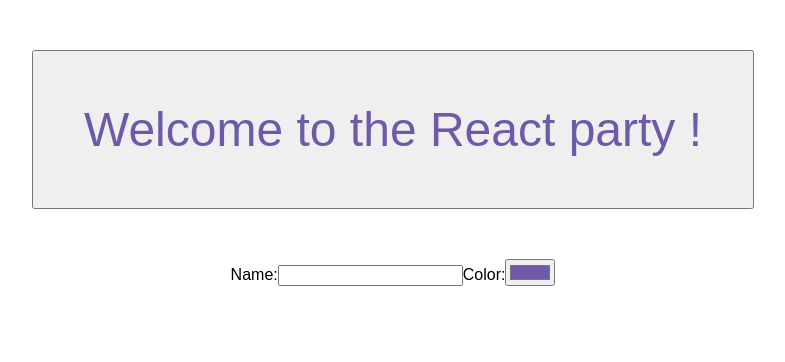
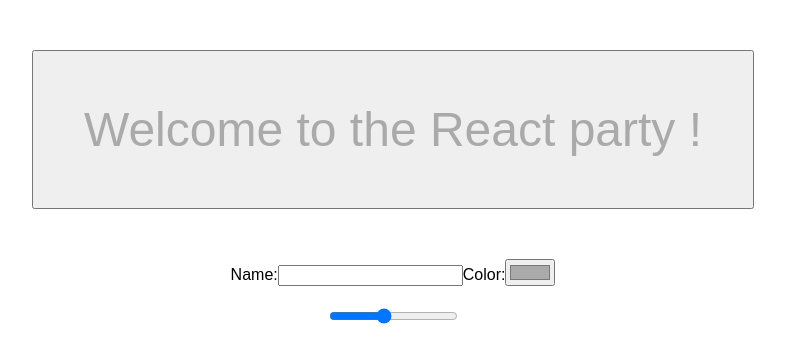
Before and after one commit to cfpdx-401JS-spring-2017/react-editor, a React (Create React App) app: page / in a window 1280 px wide. Shown: the top 362 px of the page, without its empty margins (247-1032 px from the left). Built offline with nearby package versions, Linux system fonts and the light colour scheme.

Commit message:
add font range

```diff
--- a/src/App.js
+++ b/src/App.js
@@ -2,12 +2,13 @@
 
 class App extends Component {
 
-  constructor(props) {
-    super(props)
+  constructor() {
+    super()
 
     this.state = {
       name: '',
-      color: '#6f5aaa',
+      color: '#aaaaaa',
+      font: 42
     };
 
   }
@@ -20,16 +21,19 @@
     this.setState({ color });
   }
 
+  changeFontSize(font) {
+    this.setState({ font });
+  }
+
 
 
   render() {
-    const name = this.state.name;
-    const color = this.state.color;
+    const {name, color, font} = this.state;
 
     return (
-      <div className="name">
-        <button style={{ color: color}} onClick={() => this.changeColor('#' + Math.floor(Math.random() * 16777215).toString(16))}>Welcome to the React party {name}!</button>
-        <div className="settings">
+      <div className="welcome">
+        <button style={{ color }} onClick={() => this.changeColor('#' + Math.floor(Math.random() * 16777215).toString(16))}>Welcome to the React party {name}!</button>
+        <div className="name">
           <label>
             Name:
             <input
@@ -39,14 +43,16 @@
           <label>
             Color:
             <input
-              type="color"
+              type='color'
               value={color}
               onChange={e => this.changeColor(e.target.value)} />
           </label>
         </div>
-        <div className="display"
-          style={{ color: color }}>
-          {name}<br/>
+        <div className='display' style={{
+          fontSize: `${font}px`, color}}>
+          <input type='range' value={font}
+            onChange={e => { this.changeFontSize(e.target.value) }} /><br />
+          {name}
         </div>
       </div >
     );
```
